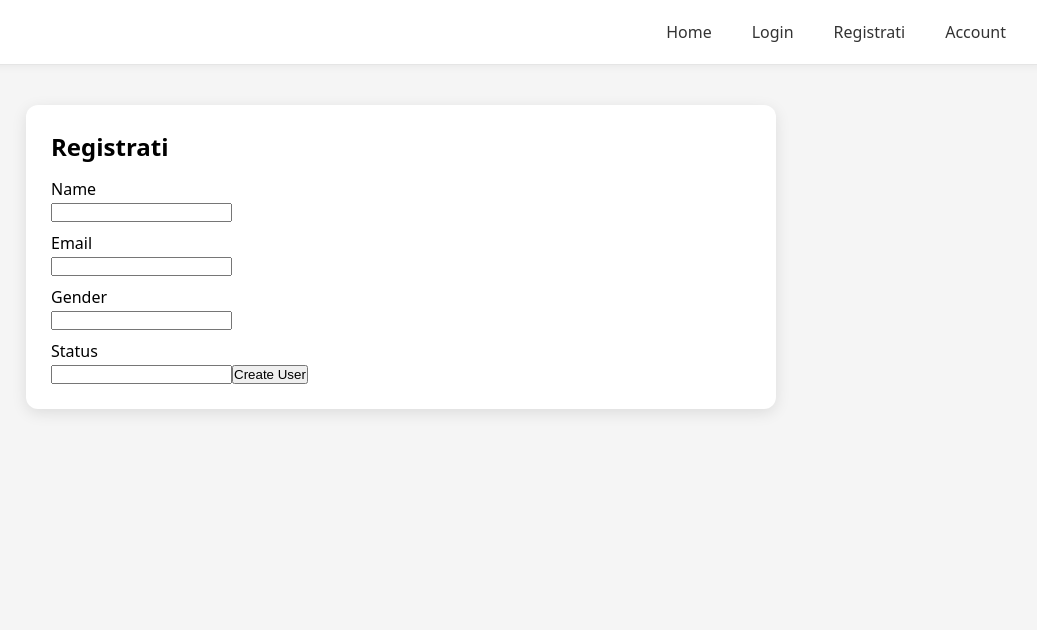
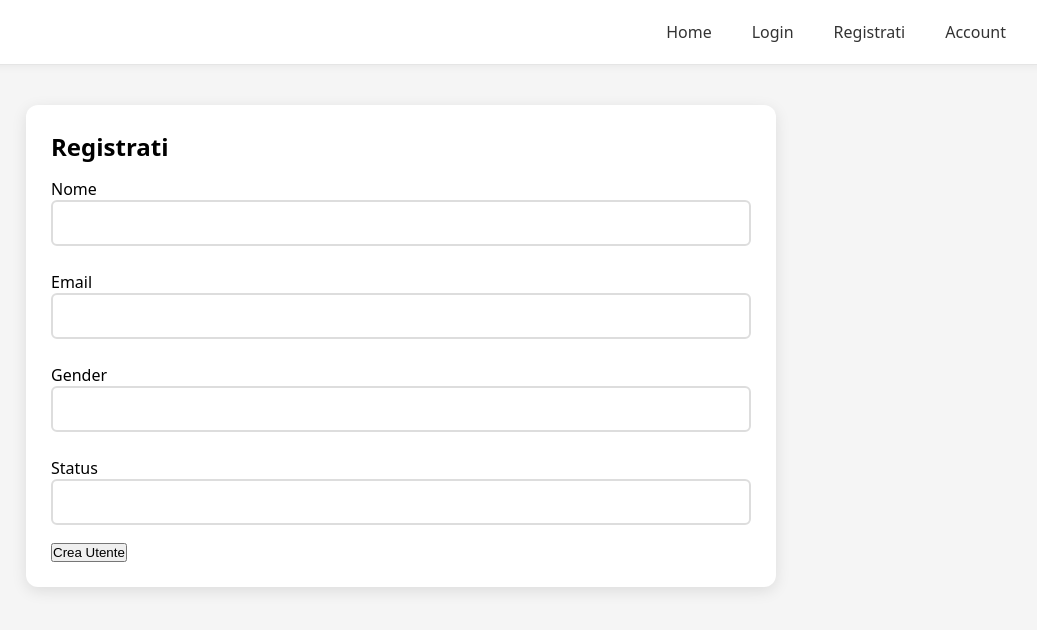
Before and after one commit to AnaisDiGenua/reactAppCRUD, a React (Vite) app: page /user-registration in a window 1280 px wide. Shown: the top 630 px of the page, without its empty margins (239-1276 px from the left). Built offline with nearby package versions, Linux system fonts and the light colour scheme.

Commit message:
feat: add userForm component and refactoring forms

```diff
--- a/src/App.tsx
+++ b/src/App.tsx
@@ -13,7 +13,7 @@ function App() {
       <Routes>
         <Route path="/" element={<Home />} />
         <Route path="/user-registration" element={<UserRegistration />} />
-        <Route path="/user-detail" element={<UserDetail />} />
+        <Route path="/user-detail/:id" element={<UserDetail />} />
       </Routes>
     </>
   );
--- /dev/null
+++ b/src/components/form/userForm.tsx
@@ -0,0 +1,69 @@
+import type { User } from "../../types/User";
+
+interface UserFormProps {
+  userData: Partial<User>;
+  onChange?: (field: string, value: string) => void;
+  onSubmit?: (updatedData: Partial<User>) => void;
+  readonly?: boolean;
+  submitLabel?: string;
+}
+
+export default function UserForm({
+  userData,
+  onChange = () => {},
+  onSubmit = () => {},
+  readonly = false,
+  submitLabel = "Save",
+}: UserFormProps) {
+  const handleSubmit = (e: React.FormEvent) => {
+    e.preventDefault();
+    onSubmit(userData);
+  };
+
+  return (
+    <form onSubmit={handleSubmit}>
+      <label htmlFor="name">Nome</label>
+      <input
+        id="name"
+        name="name"
+        value={userData.name || ""}
+        disabled={readonly}
+        onChange={(e) => onChange("name", e.target.value)}
+      />
+
+      <label htmlFor="email">Email</label>
+      <input
+        id="email"
+        name="email"
+        type="email"
+        value={userData.email || ""}
+        disabled={readonly}
+        onChange={(e) => onChange("email", e.target.value)}
+      />
+
+      <label htmlFor="gender">Gender</label>
+      <input
+        id="gender"
+        name="gender"
+        value={userData.gender || ""}
+        disabled={readonly}
+        onChange={(e) => onChange("gender", e.target.value)}
+      />
+
+      <label htmlFor="status">Status</label>
+      <input
+        id="status"
+        name="status"
+        value={userData.status || ""}
+        disabled={readonly}
+        onChange={(e) => onChange("status", e.target.value)}
+      />
+
+      {!readonly && (
+        <button type="submit" className="button">
+          {submitLabel}
+        </button>
+      )}
+    </form>
+  );
+}
--- a/src/pages/registration/user-registration.tsx
+++ b/src/pages/registration/user-registration.tsx
@@ -1,9 +1,12 @@
 import { useState } from "react";
 import type { User } from "../../types/User";
 import { createUserFetch } from "../../api/userApi";
+import { useNavigate } from "react-router-dom";
+import UserForm from "../../components/form/userForm";
 import "./user-registration.css";
 
 export default function UserRegistration() {
+  const navigate = useNavigate();
   const [newUser, setNewUser] = useState<Partial<User>>({
     name: "",
     email: "",
@@ -15,20 +18,12 @@ export default function UserRegistration() {
     setNewUser((prev) => ({ ...prev, [field]: value }));
   };
 
-  const handleCreate = async (e: React.FormEvent) => {
-    e.preventDefault();
+  const handleCreate = async () => {
     try {
       const response = await createUserFetch(newUser);
 
-      if (response) {
-        setNewUser({
-          name: "",
-          email: "",
-          gender: "",
-          status: "",
-        });
-      }
       alert("User created");
+      navigate(`/user-detail/${response.id}`);
     } catch {
       alert("Error during registration");
     }
@@ -38,44 +33,13 @@ export default function UserRegistration() {
     <div className="create-box">
       <h2>Registrati</h2>
 
-      <form onSubmit={handleCreate}>
-        <label htmlFor="name">Name</label>
-        <input
-          id="name"
-          name="name"
-          value={newUser.name || ""}
-          onChange={(e) => handleFieldChange("name", e.target.value)}
-        />
-
-        <label htmlFor="email">Email</label>
-        <input
-          id="email"
-          name="email"
-          type="email"
-          value={newUser.email || ""}
-          onChange={(e) => handleFieldChange("email", e.target.value)}
-        />
-
-        <label htmlFor="gender">Gender</label>
-        <input
-          id="gender"
-          name="gender"
-          value={newUser.gender || ""}
-          onChange={(e) => handleFieldChange("gender", e.target.value)}
-        />
-
-        <label htmlFor="status">Status</label>
-        <input
-          id="status"
-          name="status"
-          value={newUser.status || ""}
-          onChange={(e) => handleFieldChange("status", e.target.value)}
-        />
-
-        <button type="submit" className="button">
-          Create User
-        </button>
-      </form>
+      <UserForm
+        userData={newUser}
+        readonly={false}
+        onChange={handleFieldChange}
+        onSubmit={handleCreate}
+        submitLabel="Crea Utente"
+      />
     </div>
   );
 }
--- /dev/null
+++ b/src/pages/userInfo/user-detail.css
@@ -0,0 +1,33 @@
+.main-wrapper {
+  margin: 0 auto;
+  margin-top: 40px;
+  display: flex;
+  flex-direction: column;
+  justify-content: center;
+  align-items: center;
+  gap: 30px;
+}
+
+.column-box {
+  width: calc(70% / 2);
+  padding: 25px;
+  background: white;
+  border-radius: 12px;
+  box-shadow: 0 4px 15px rgba(0, 0, 0, 0.1);
+  display: flex;
+  flex-direction: column;
+  gap: 10px;
+}
+
+.column-box h2 {
+  font-size: 20px;
+}
+
+input {
+  width: 100%;
+  padding: 12px;
+  margin-bottom: 15px;
+  border: 2px solid #ddd;
+  border-radius: 6px;
+  font-size: 16px;
+}
--- a/src/pages/userInfo/user-detail.tsx
+++ b/src/pages/userInfo/user-detail.tsx
@@ -1,9 +1,13 @@
 import { useEffect, useState } from "react";
 import { getUserFetch } from "../../api/userApi";
 import type { User } from "../../types/User";
+import UserForm from "../../components/form/userForm";
+import { useParams } from "react-router-dom";
+import "./user-detail.css";
 
 export default function UserDetail() {
-  const userId = 8229197;
+  const { id } = useParams();
+  const userId = Number(id);
 
   const [user, setUser] = useState<User | null>(null);
 
@@ -18,29 +22,17 @@ export default function UserDetail() {
     }
 
     loadUser();
-  }, []);
+  }, [userId]);
 
   if (!user) return <p>Caricamento...</p>;
 
   return (
-    <div style={{ padding: "20px" }}>
-      <h2>Info account</h2>
+    <div className="main-wrapper">
+      <div className="column-box">
+        <h2>Info account</h2>
 
-      <p>
-        <b>ID:</b> {user.id}
-      </p>
-      <p>
-        <b>Name:</b> {user.name}
-      </p>
-      <p>
-        <b>Email:</b> {user.email}
-      </p>
-      <p>
-        <b>Gender:</b> {user.gender}
-      </p>
-      <p>
-        <b>Status:</b> {user.status}
-      </p>
+        <UserForm userData={user} readonly={true} />
+      </div>
     </div>
   );
 }
```
